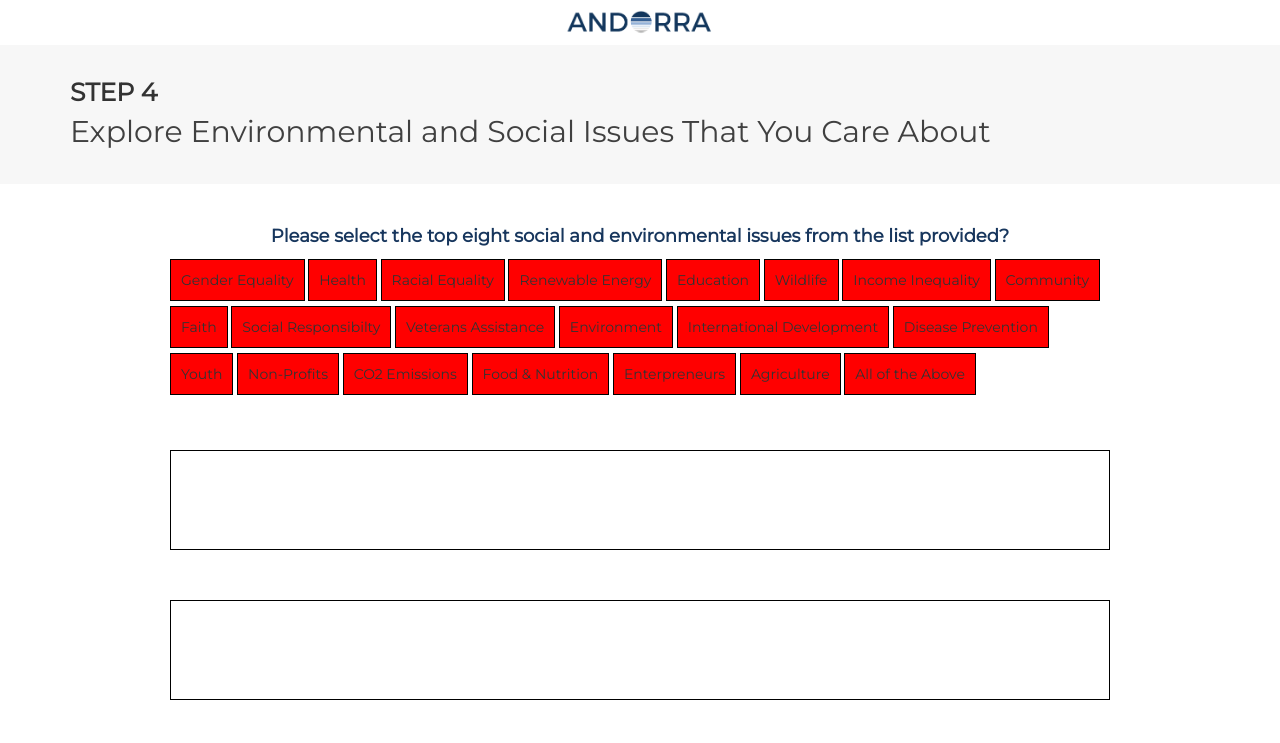
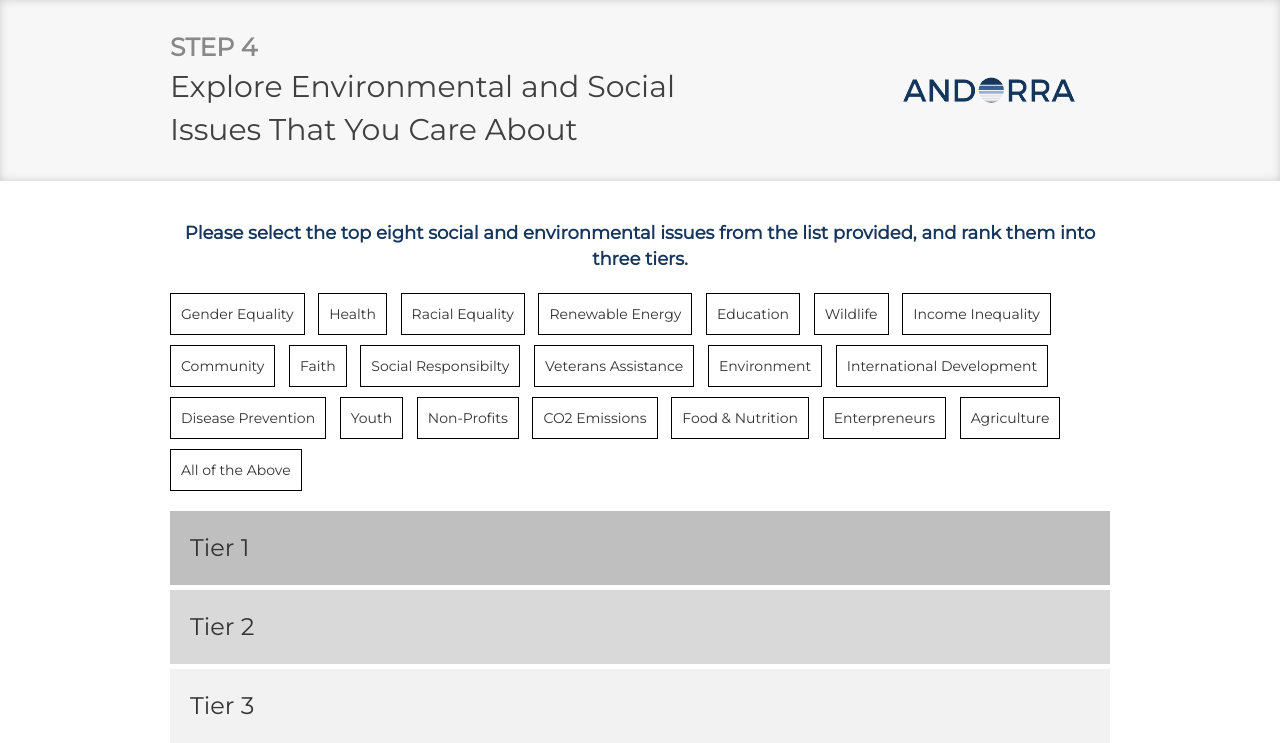
Before and after one commit to vishu87/andorra, a PHP site: page /step4.php in a window 1280 px wide. Shown: the top 743 px of the page. Run offline with PHP 8.4, Linux system fonts and the light colour scheme.

Commit message:
mac local

```diff
--- a/assets/css/main.scss
+++ b/assets/css/main.scss
@@ -76,21 +76,39 @@ input, button, a {
 	background-size: cover;
 	background-repeat: no-repeat;*/
 	padding: 30px 0;
+	box-shadow: inset 0 0 9px #CCC;
 	.top-head {
 		padding-left: 100px;
 		padding-right: 100px;
+		> div {
+			display: table;
+			width: 100%;
+			> div {
+				float: none;
+				display: table-cell;
+				vertical-align: middle;
+			}
+		}
 	}
 	h2 {
 		font-size: 25px;
 		font-weight: 600;
 		text-transform: uppercase;
 		margin: 0;
+		color: #888;
 	}
 	h3 {
 		font-size: 30px;
 		font-weight: 400;
 		color: $grey;
 		margin: 0;
+	}
+	.logo-right{
+		text-align: right;
+		img {
+			width: 180px;
+			height: auto;
+		}
 	}
 }
 
@@ -104,6 +122,12 @@ input, button, a {
 	font-weight: 700;
 	&.center{
 		text-align:center;
+	}
+	input {
+		width: 100px;
+		margin-left: 10px;
+		padding: 4px 5px;
+		font-size: 14px;
 	}
 }
 .ans {
@@ -159,12 +183,16 @@ input, button, a {
 
 .img-col-select {
 	margin-top: 30px;
+	margin-left: -80px;
+	margin-right: -80px;
 	.section {
 		text-align: center;
 		border: 1px solid #aaa;
 		padding: 20px;
 		h3 {
 			font-size: 20px;
+			color: $blue;
+			margin-top: 0;
 		}
 		img {
 			width: 100%;
@@ -173,7 +201,7 @@ input, button, a {
 	}
 	ul.inputs {
 		text-align: left;
-		/*padding-left: 55px;*/
+		margin-left: 15px;
 	}
 }
 
@@ -342,3 +370,13 @@ input, button, a {
 		}
 	}
 }
+.draggable{
+	cursor: move;
+}
+.blue {
+	background: $blue;
+	color: #FFF;
+}
+.grey:hover {
+	background: #EEE;
+}
--- a/step1.php
+++ b/step1.php
@@ -4,14 +4,14 @@
 	<div class="container">
 		<div class="top-head">
 			<div class="row">
-				<div class="col-md-9">
+				<div class="col-md-8">
 					<h2>Step 1</h2>
 					<h3>
 						Decide Your Financial Return vs. Impact
 					</h3>
 				</div>
-				<div class="col-md-3">
-
+				<div class="col-md-4 logo-right">
+					<a href="index.php"><img src="assets/img/logo.png"></a>
 				</div>
 			</div>
 		</div>
--- a/step4.php
+++ b/step4.php
@@ -1,125 +1,75 @@
 <?php include('header.php'); ?>
 
-<div class="container logo-div">
-	<img src="assets/img/logo.png">
-</div>
 <div class="page-banner-div">
 	<div class="container">
-		<h2>Step 4</h2>
-		<h3>
-			Explore Environmental and Social Issues That You Care About
-		</h3>
+		<div class="top-head">
+			<div class="row">
+				<div class="col-md-8">
+					<h2>Step 4</h2>
+					<h3>
+						Explore Environmental and Social Issues That You Care About
+					</h3>
+				</div>
+				<div class="col-md-4 logo-right">
+					<a href="index.php"><img src="assets/img/logo.png"></a>
+				</div>
+			</div>
+		</div>
 	</div>
 </div>
-<style type="text/css">
-	.blue {
-		background-color: #0f0;
-	}
-	.pink {
-		background-color: #f00;
-	}
-</style>
+<?php
+	$ar = array(
+		"Gender Equality",
+		"Health",
+		"Racial Equality",
+		"Renewable Energy",
+		"Education",
+		"Wildlife",
+		"Income Inequality",
+		"Community",
+		"Faith",
+		"Social Responsibilty",
+		"Veterans Assistance",
+		"Environment",
+		"International Development",
+		"Disease Prevention",
+		"Youth",
+		"Non-Profits",
+		"CO2 Emissions",
+		"Food &amp; Nutrition",
+		"Enterpreneurs",
+		"Agriculture",
+		"All of the Above",
+	);
+?>
 <div class="container">
 	<div class="page-body">
 		<div class="page-questions">
 			<div class="ques center">
-				Please select the top eight social and environmental issues from the list provided?
+				Please select the top eight social and environmental issues from the list provided, and rank them into three tiers.
 			</div>
+			<div style=" margin-top: 20px">
 			<?php
-				//for ($i=0; $i < 15; $i++) {
+				foreach($ar as $a){
 					?>
-					<div style="border:1px solid #000; display: inline-block; padding: 10px; margin-bottom: 5px;" class="draggable pink drag<?php //echo $i ?>">
-						<?php //echo 'Issue '.$i ?>
-						Gender Equality
-					</div>
-					<div style="border:1px solid #000; display: inline-block; padding: 10px; margin-bottom: 5px;" class="draggable pink drag<?php //echo $i ?>">
-						<?php //echo 'Issue '.$i ?>
-						Health
-					</div>
-					<div style="border:1px solid #000; display: inline-block; padding: 10px; margin-bottom: 5px;" class="draggable pink drag<?php //echo $i ?>">
-						<?php //echo 'Issue '.$i ?>
-						Racial Equality
-					</div>
-					<div style="border:1px solid #000; display: inline-block; padding: 10px; margin-bottom: 5px;" class="draggable pink drag<?php //echo $i ?>">
-						<?php //echo 'Issue '.$i ?>
-						Renewable Energy
-					</div>
-					<div style="border:1px solid #000; display: inline-block; padding: 10px; margin-bottom: 5px;" class="draggable pink drag<?php //echo $i ?>">
-						<?php //echo 'Issue '.$i ?>
-						Education
-					</div>
-					<div style="border:1px solid #000; display: inline-block; padding: 10px; margin-bottom: 5px;" class="draggable pink drag<?php //echo $i ?>">
-						<?php //echo 'Issue '.$i ?>
-						Wildlife
-					</div>
-					<div style="border:1px solid #000; display: inline-block; padding: 10px; margin-bottom: 5px;" class="draggable pink drag<?php //echo $i ?>">
-						<?php //echo 'Issue '.$i ?>
-						Income Inequality
-					</div>
-					<div style="border:1px solid #000; display: inline-block; padding: 10px; margin-bottom: 5px;" class="draggable pink drag<?php //echo $i ?>">
-						<?php //echo 'Issue '.$i ?>
-						Community
-					</div>
-					<div style="border:1px solid #000; display: inline-block; padding: 10px; margin-bottom: 5px;" class="draggable pink drag<?php //echo $i ?>">
-						<?php //echo 'Issue '.$i ?>
-						Faith
-					</div>
-					<div style="border:1px solid #000; display: inline-block; padding: 10px; margin-bottom: 5px;" class="draggable pink drag<?php //echo $i ?>">
-						<?php //echo 'Issue '.$i ?>
-						Social Responsibilty
-					</div>
-					<div style="border:1px solid #000; display: inline-block; padding: 10px; margin-bottom: 5px;" class="draggable pink drag<?php //echo $i ?>">
-						<?php //echo 'Issue '.$i ?>
-						Veterans Assistance
-					</div>
-					<div style="border:1px solid #000; display: inline-block; padding: 10px; margin-bottom: 5px;" class="draggable pink drag<?php //echo $i ?>">
-						<?php //echo 'Issue '.$i ?>
-						Environment
-					</div>
-					<div style="border:1px solid #000; display: inline-block; padding: 10px; margin-bottom: 5px;" class="draggable pink drag<?php //echo $i ?>">
-						<?php //echo 'Issue '.$i ?>
-						International Development
-					</div>
-					<div style="border:1px solid #000; display: inline-block; padding: 10px; margin-bottom: 5px;" class="draggable pink drag<?php //echo $i ?>">
-						<?php //echo 'Issue '.$i ?>
-						Disease Prevention
-					</div>
-					<div style="border:1px solid #000; display: inline-block; padding: 10px; margin-bottom: 5px;" class="draggable pink drag<?php //echo $i ?>">
-						<?php //echo 'Issue '.$i ?>
-						Youth
-					</div>
-					<div style="border:1px solid #000; display: inline-block; padding: 10px; margin-bottom: 5px;" class="draggable pink drag<?php //echo $i ?>">
-						<?php //echo 'Issue '.$i ?>
-						Non-Profits
-					</div>
-					<div style="border:1px solid #000; display: inline-block; padding: 10px; margin-bottom: 5px;" class="draggable pink drag<?php //echo $i ?>">
-						<?php //echo 'Issue '.$i ?>
-						CO2 Emissions
-					</div>
-					<div style="border:1px solid #000; display: inline-block; padding: 10px; margin-bottom: 5px;" class="draggable pink drag<?php //echo $i ?>">
-						<?php //echo 'Issue '.$i ?>
-						Food &amp; Nutrition
-					</div>
-					<div style="border:1px solid #000; display: inline-block; padding: 10px; margin-bottom: 5px;" class="draggable pink drag<?php //echo $i ?>">
-						<?php //echo 'Issue '.$i ?>
-						Enterpreneurs
-					</div>
-					<div style="border:1px solid #000; display: inline-block; padding: 10px; margin-bottom: 5px;" class="draggable pink drag<?php //echo $i ?>">
-						<?php //echo 'Issue '.$i ?>
-						Agriculture
-					</div>
-					<div style="border:1px solid #000; display: inline-block; padding: 10px; margin-bottom: 5px;" class="draggable pink drag<?php //echo $i ?>">
-						<?php //echo 'Issue '.$i ?>
-						All of the Above
+					<div style="border:1px solid #000; display: inline-block; padding: 10px; margin: 0 10px 10px 0;" class="draggable grey drag">
+						<?php echo $a ?>
 					</div>
 					<?php
-				//}
+				}
 			?>
+			</div>
 		</div>
 		<div class="tiers">
-			<div class="tier droppable tier1" style="height:100px; border: 1px solid #000; margin-top: 50px"></div>
-			<div class="tier droppable tier2" style="height:100px; border: 1px solid #000; margin-top: 50px"></div>
-			<div class="tier droppable tier3" style="height:100px; border: 1px solid #000; margin-top: 50px"></div>
+			<div class="tier droppable tier1" style="padding: 20px; margin-top: 10px; font-size: 24px; background: #BFBFBF">
+				Tier 1
+			</div>
+			<div class="tier droppable tier2" style="padding: 20px; margin-top: 5px; font-size: 24px; background: #D9D9D9">
+				Tier 2
+			</div>
+			<div class="tier droppable tier3" style="padding: 20px; margin-top: 5px; font-size: 24px; background: #F2F2F2">
+				Tier 3
+			</div>
 		</div>
 		<div class="next-btn">
 			<a href="matrix.php">Submit</a>
@@ -133,11 +83,11 @@
 	    $( ".draggable" ).draggable();
 	    $( ".droppable" ).droppable({
 	      drop: function( event, ui ) {
-	      	$(ui.draggable).removeClass("pink").addClass("blue");
+	      	$(ui.draggable).removeClass("grey").addClass("blue");
 	      	count_items();
 	      },
 	      out: function(event, ui) {
-	      		$(ui.draggable).removeClass("blue").addClass("pink");
+	      		$(ui.draggable).removeClass("blue").addClass("grey");
 	      		count_items();
 	    	}
 	    });
```
Also changed, not shown: dashboard.php (+13 -6 lines), matrix.php (+13 -6 lines), portfolio.php (+13 -14 lines), profile.php (+13 -14 lines), step2.php (+9 -8 lines), step3.php (+29 -24 lines), assets/css/main.css, 1 other file.
